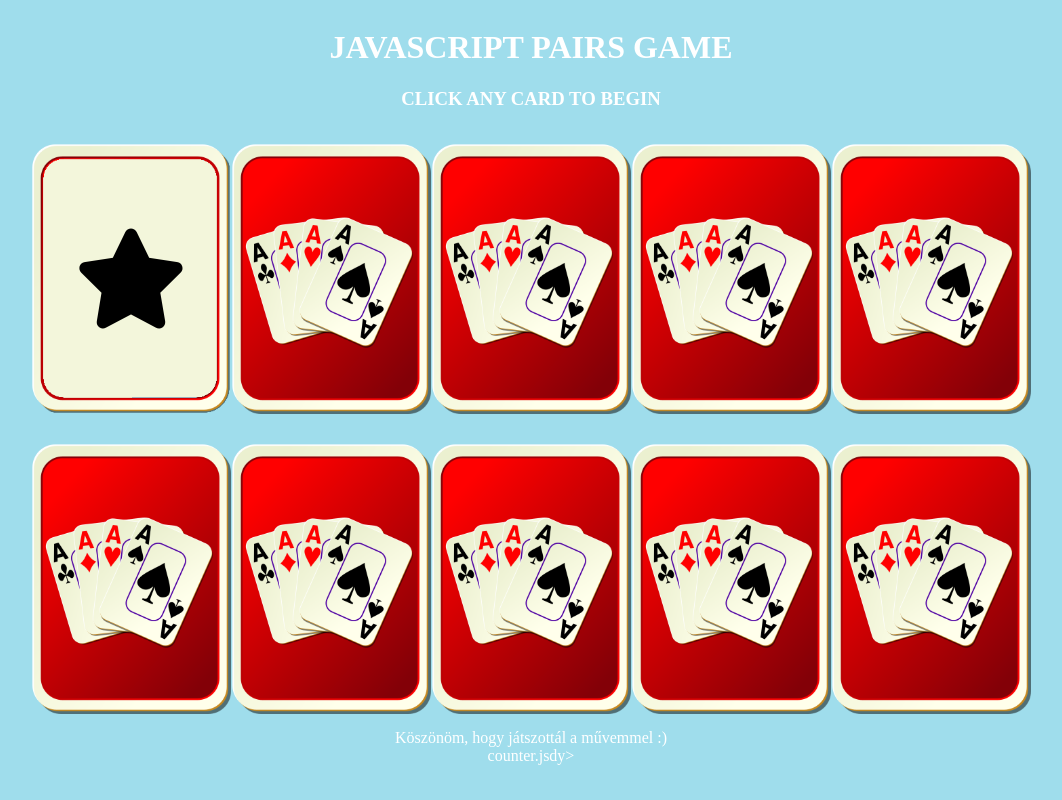
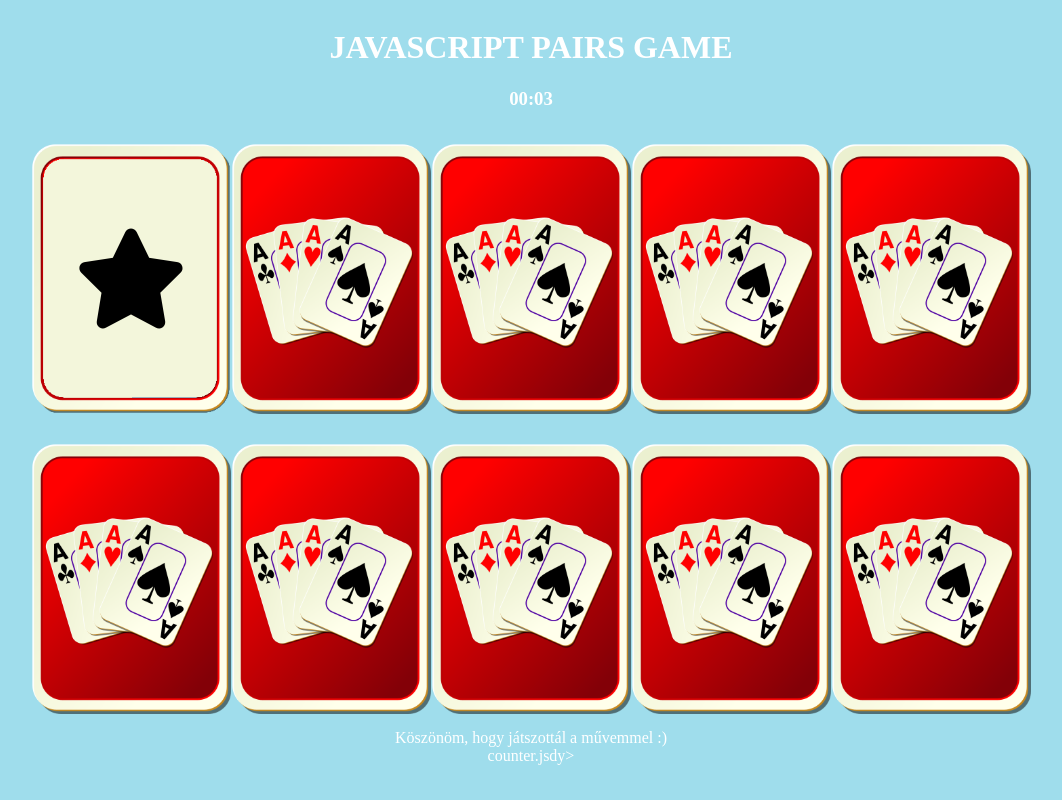
Before and after one commit to Ngab0r/pair-game, a plain HTML site: page index.html in a window 1280 px wide. Both pictures are taken after a click on the element 248 px from the left and 278 px from the top of the page. Shown: the whole page, without its empty margins (117-1179 px from the left). Drawn offline with Linux system fonts and the light colour scheme.

Commit message:
counter working

```diff
--- a/index.html
+++ b/index.html
@@ -16,14 +16,14 @@
         </header>
 
         <section>
-            <h3>CLICK ANY CARD TO BEGIN</h3>
+            <h3 class="clock">CLICK ANY CARD TO BEGIN</h3>
             <div class="counter"></div>
         </section>
 
         <section>
             <div class="cards">
                 <div class="cards__row">
-                    <div class="card card--back"><i class="fa fa-save"></i></div>
+                    <div class="card card--back"></div>
                     <div class="card card--back"></div>
                     <div class="card card--back"></div>
                     <div class="card card--back"></div>
@@ -47,8 +47,8 @@
 
     </main>
     <script src="./js/pair-game.js"></script>
-    <scrip t src="./js/counter.js">
-        </script>
+    <script src="./js/counter.js">
+    </script>
 </body>
 counter.jsdy>
 
--- a/js/counter.js
+++ b/js/counter.js
@@ -1 +1,25 @@
 'use strict';
+
+const clockDiv = document.querySelector('.clock');
+
+let time = 0;
+let isStopped = false;
+
+const getMinutesForDisplay = (currentTime) => currentTime.getMinutes() < 10 ? `0${currentTime.getMinutes()}` : currentTime.getMinutes();
+const getSecondsForDisplay = (currentTime) => currentTime.getSeconds() < 10 ? `0${currentTime.getSeconds()}` : currentTime.getSeconds();
+const writeTime = () => {
+    if (isStopped) { return; }
+    const currentTime = new Date(time += 1000)
+    clockDiv.innerHTML = `${getMinutesForDisplay(currentTime)}:${getSecondsForDisplay(currentTime)}`;
+    setTimeout(() => writeTime(), 1000);
+};
+
+const counterIsRunning = () => time > 0;
+const startCounter = () => {
+    if (!counterIsRunning()) {
+        writeTime();
+    }
+}
+
+
+const counterStop = () => isStopped = true;
--- a/js/pair-game.js
+++ b/js/pair-game.js
@@ -13,6 +13,7 @@
 
 
     const clickEvent = (inputElement) => {
+        startCounter();
         const element = inputElement.currentTarget;
         if (pairCheckTempArray.length < 2) {
             element.classList.add('card--front');
@@ -36,8 +37,9 @@
                     });
                     pairCheckTempArray = [];
                     if (Array.from(cards).every(item => [...item.classList].includes('card--front'))) {
-                        //timer stop
+                        counterStop();
                         console.log('vege');
+                        setTimeout(() => window.location.reload(), 5000);
                     }
                 }
             }
```
